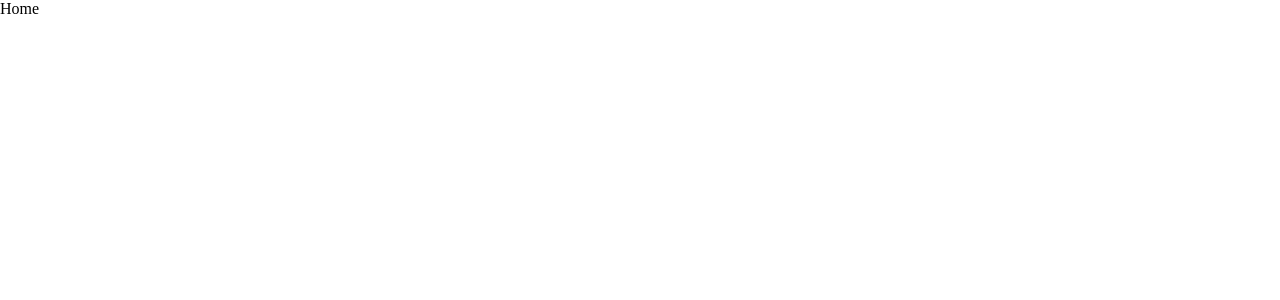
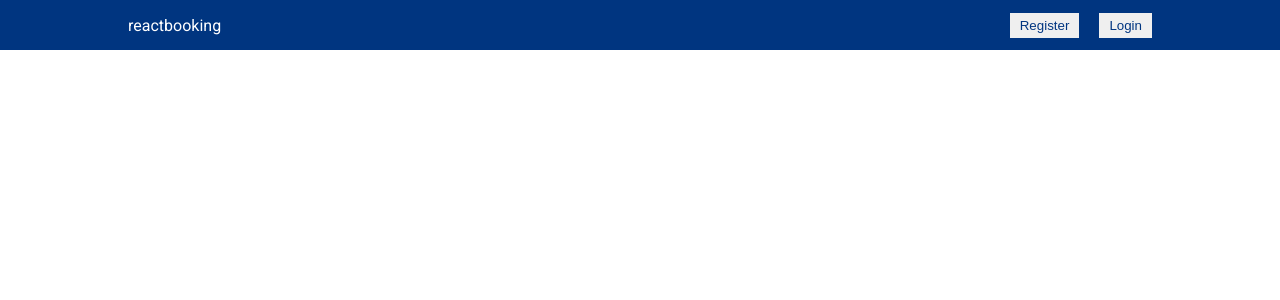
Before and after one commit to abr-ya/react-booking, a React (Vite) app: page / in a window 1280 px wide. Shown: the top 300 px of the page. Built offline with nearby package versions, Linux system fonts and the light colour scheme.

Commit message:
feature: Add Navbar component

```diff
--- /dev/null
+++ b/src/components/Navbar/Navbar.tsx
@@ -0,0 +1,16 @@
+import { FC } from "react";
+import styles from "./navbar.module.css";
+
+const Navbar: FC = () => (
+  <div className={styles.navbar}>
+    <div className={styles.navContainer}>
+      <span className={styles.logo}>reactbooking</span>
+      <div>
+        <button className={styles.navButton}>Register</button>
+        <button className={styles.navButton}>Login</button>
+      </div>
+    </div>
+  </div>
+);
+
+export default Navbar;
--- /dev/null
+++ b/src/components/Navbar/navbar.module.css
@@ -0,0 +1,27 @@
+.navbar {
+  height: 50px;
+  background-color: #003580;
+  display: flex;
+  justify-content: center;
+}
+
+.navContainer {
+  width: 100%;
+  max-width: 1024px;
+  color: white;
+  display: flex;
+  align-items: center;
+  justify-content: space-between;
+}
+
+.logo {
+  font-weight: 500;
+}
+
+.navButton {
+  margin-left: 20px;
+  border: none;
+  padding: 5px 10px;
+  cursor: pointer;
+  color: #003580;
+}
--- /dev/null
+++ b/src/components/index.ts
@@ -0,0 +1,3 @@
+import Navbar from "./Navbar/Navbar";
+
+export { Navbar };
--- a/src/index.css
+++ b/src/index.css
@@ -1,6 +1,6 @@
+@import url('https://fonts.googleapis.com/css2?family=Roboto:wght@300;400;700;900&display=swap');
+
 body {
   margin: 0;
-  display: flex;
-  min-width: 320px;
-  min-height: 100vh;
+  font-family: Roboto, Helvetica, Arial, sans-serif;
 }
--- a/src/pages/Home/Home.tsx
+++ b/src/pages/Home/Home.tsx
@@ -1,5 +1,11 @@
+import { Navbar } from "../../components";
+
 const Home = () => {
-  return <div>Home</div>;
+  return (
+    <div>
+      <Navbar />
+    </div>
+  );
 };
 
 export default Home;
```
